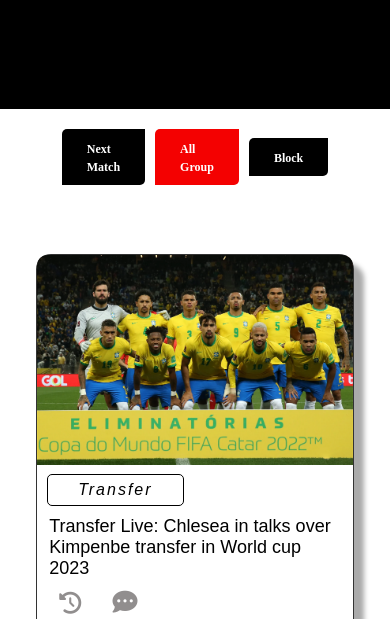
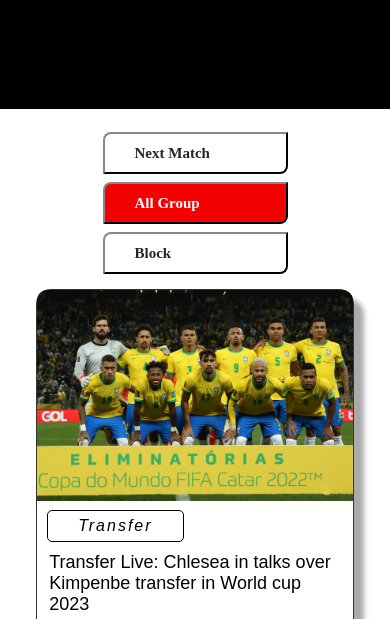
Before and after one commit to Johirul-islam-6/world_cup-repo, a plain HTML site: page index.html in a window 390 px wide. Shown: the part 904-1523 px from the top of the page. Drawn offline with Linux system fonts and the light colour scheme; a small style sheet from the web is missing; a web font is replaced by a local one.

Commit message:
SDfsdfsd

```diff
--- a/responsive.css
+++ b/responsive.css
@@ -81,7 +81,6 @@
   .nav {
     display: none;
   }
-
 
   .main-img img {
     width: 100%;
@@ -176,8 +175,8 @@
     justify-content: center;
     display: flex;
     align-items: center;
-    margin: 0 auto;
     border-radius: 10px 0 10px 0;
+    margin-top: 25% !important;
   }
   .btn-nav li {
     display: inline-block;
@@ -211,7 +210,7 @@
     grid-auto-flow: dense;
   }
   .section01 {
-    margin-top: 20%;
+    margin-top: 5%;
   }
   #grid-item {
     justify-items: center;
@@ -248,8 +247,7 @@
     align-items: center;
     margin: 0px auto;
     border-radius: 10px 0 10px 0;
-    margin-top: 20px;
-    margin-top: 40px;
+    margin-top: 5%;
   }
   .btn-nav li {
     display: inline-block;
@@ -295,6 +293,7 @@
     grid-column-gap: 5px;
     grid-row-gap: 30px;
     grid-auto-flow: dense;
+    margin-top: 6% !important;
   }
   .section01 {
     margin-top: 10% !important;
@@ -312,27 +311,32 @@
   #grid-item02 {
     display: none;
   }
-  .btn{
+  .btn {
     display: none;
   }
   .btn-nav {
-    width: 60%;
-    height: 6rem;
+    width: 50%;
+    height: 7rem;
     background-color: none;
     justify-content: center;
-    display: flex !important;
+    display: grid !important;
+    grid-template-columns: repeat(1, 1fr);
     align-items: center;
     margin: 0 auto;
     border-radius: 10px 0 10px 0;
     margin-bottom: 30px;
+    margin-top: 5% !important;
   }
   .btn-nav li {
     display: inline-block;
     margin: 4px 5px;
-    background-color: #000000;
-    padding: 10px 25px;
-    border-radius: 5px 0 5px 0;
+    background-color: unset;
+    padding: 10px 30px;
+    border-radius: 8px 0 8px 0;
     cursor: pointer;
+    justify-content: center !important;
+    border: 2px outset rgb(52, 52, 52);
+
   }
   .btn-nav .li {
     background-color: #f40101;
@@ -341,10 +345,10 @@
     color: #fff !important  ;
   }
   .btn-nav li a {
-    color: rgb(255, 255, 255);
+    color: rgb(37, 37, 37);
     text-decoration: none;
-    font-size: 12px;
-    font-weight: 600;
+    font-size: 15px;
+    font-weight: 900;
     text-align: center;
   }
 }
@@ -380,7 +384,7 @@
     color: rgb(255, 255, 255);
     padding-left: 12%;
   }
-  .btn{
+  .btn {
     display: none;
   }
   .btn-nav {
@@ -397,3 +401,4 @@
     margin-top: 10px;
   }
 }
+/* ----------------------midil btn responsive------------------------------ */
```
